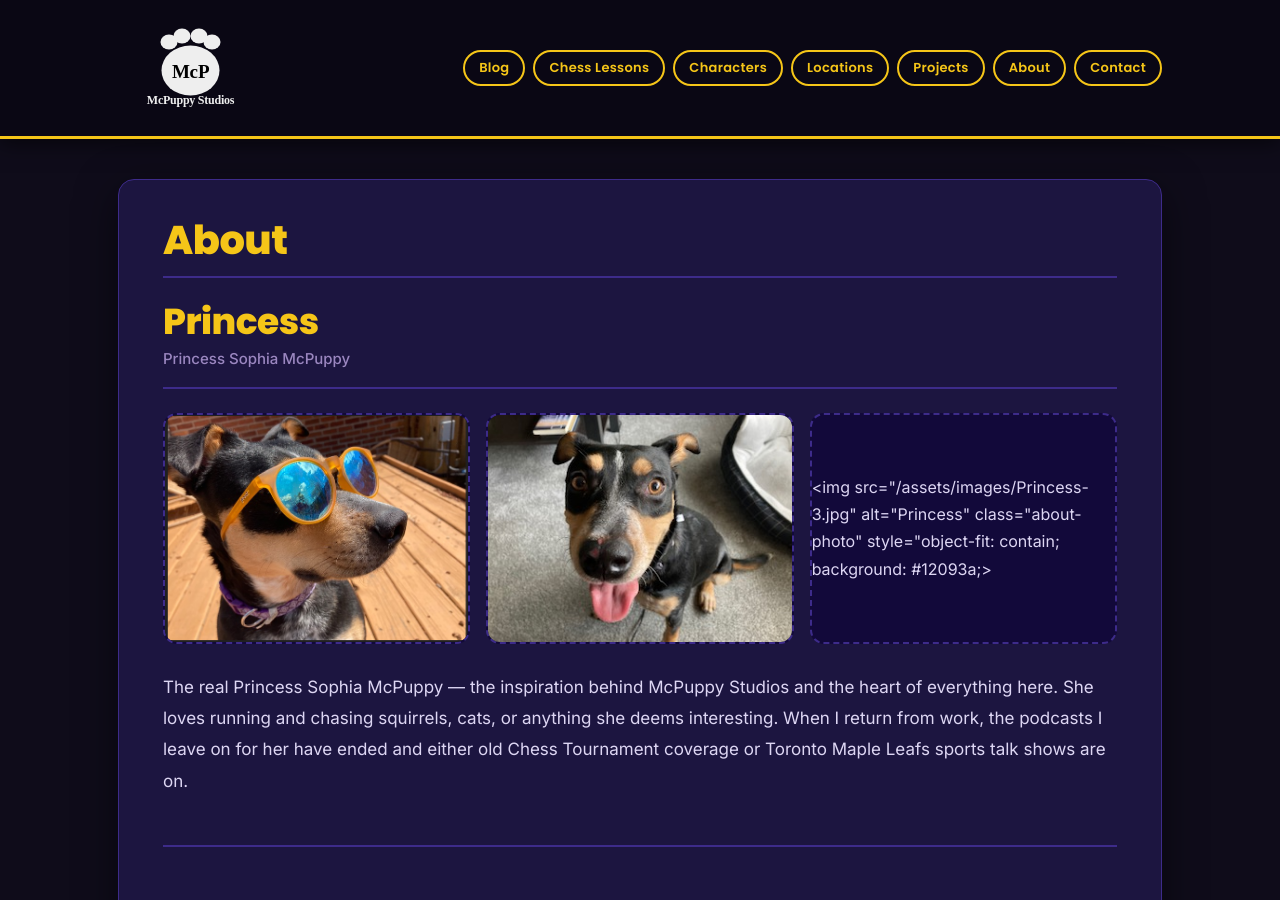
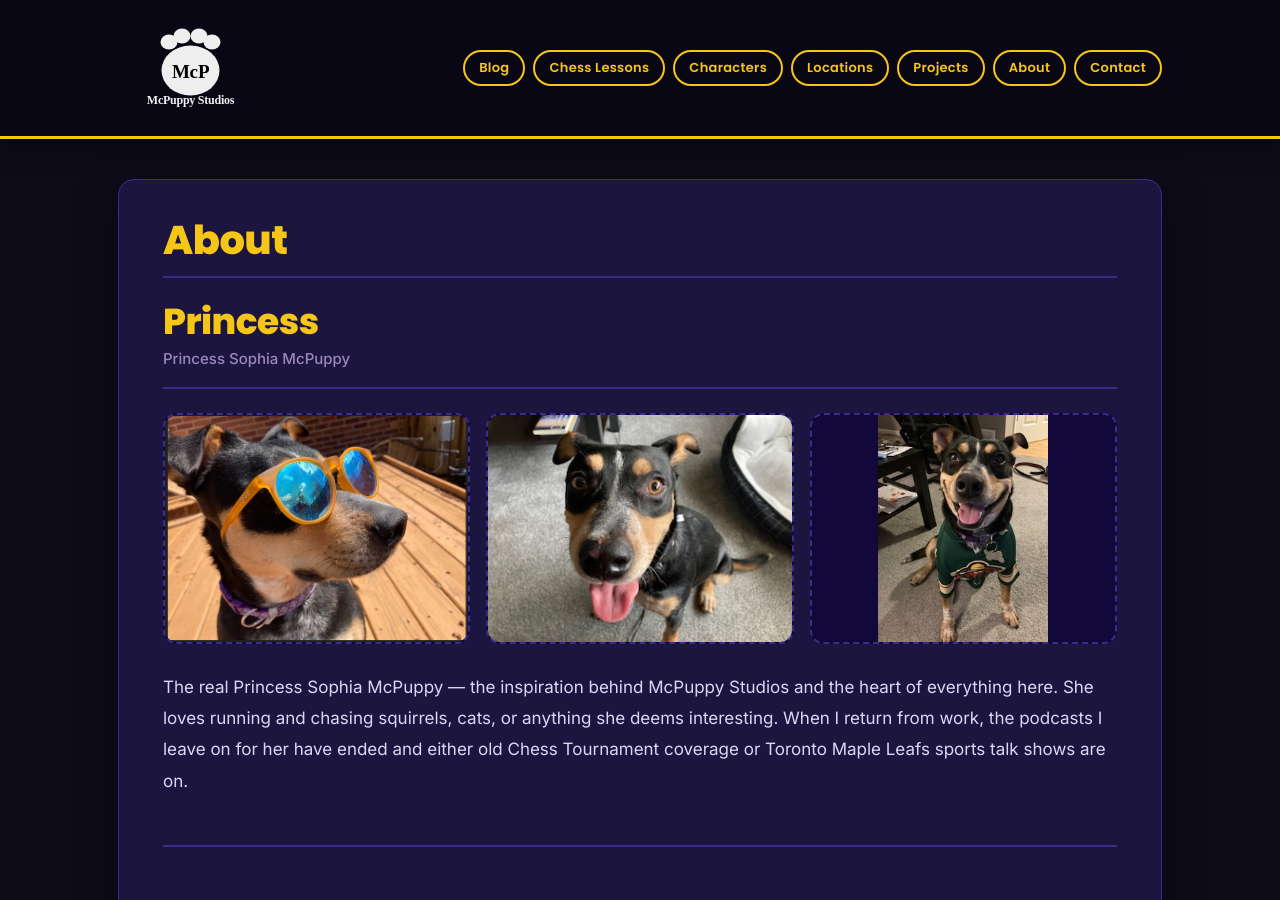
Before and after one commit to ngreen37/ngreen37.github.io, a Jekyll site: the page built from about.md, in a window 1280 px wide and 900 px high. Built offline with Jekyll 4.4.1, drawn with Linux system fonts in a browser that asks for light colours.

Commit message:
blog: 2026-04-15

```diff
--- a/about.md
+++ b/about.md
@@ -24,7 +24,7 @@ permalink: /about/
   <img src="{{ site.baseurl }}/assets/images/Princess-2.jpg" alt="Princess" class="about-photo">
 </div>
       <div class="about-photo-slot">
-  <img src="{{ site.baseurl }}/assets/images/Princess-3.jpg" alt="Princess" class="about-photo" style="object-fit: contain; background: #12093a;>
+  <img src="{{ site.baseurl }}/assets/images/Princess-3.jpg" alt="Princess" class="about-photo" style="object-fit: contain; background: #12093a;">
 </div>
     </div>
 
```
